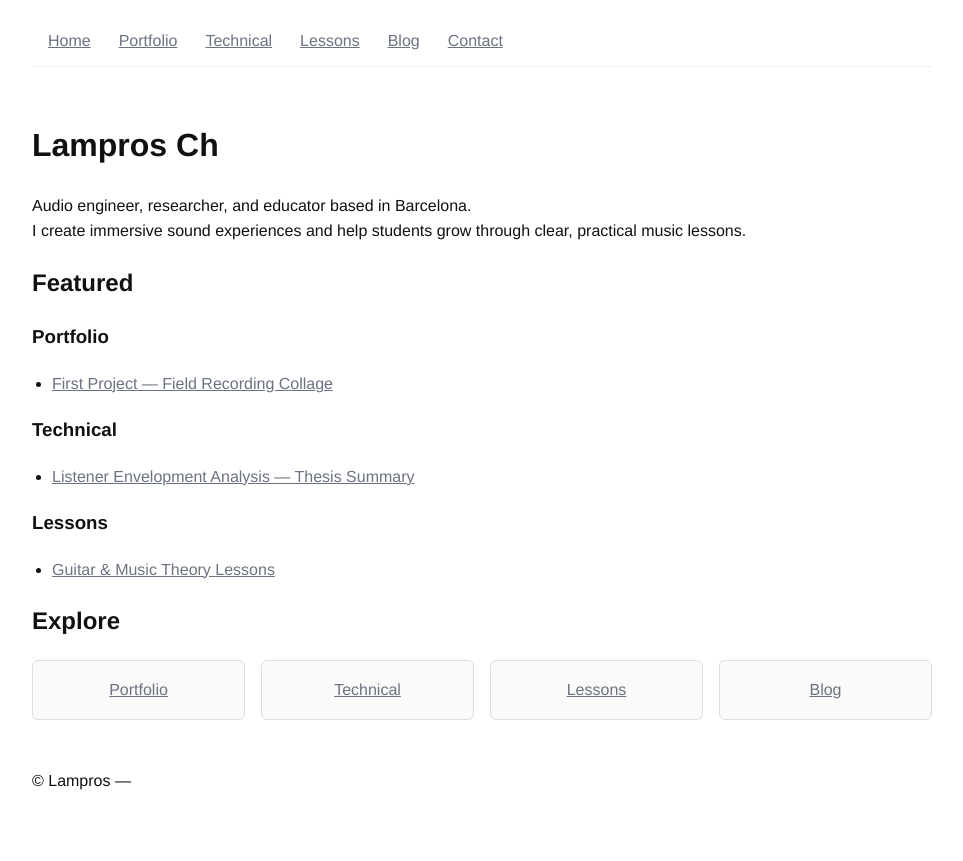
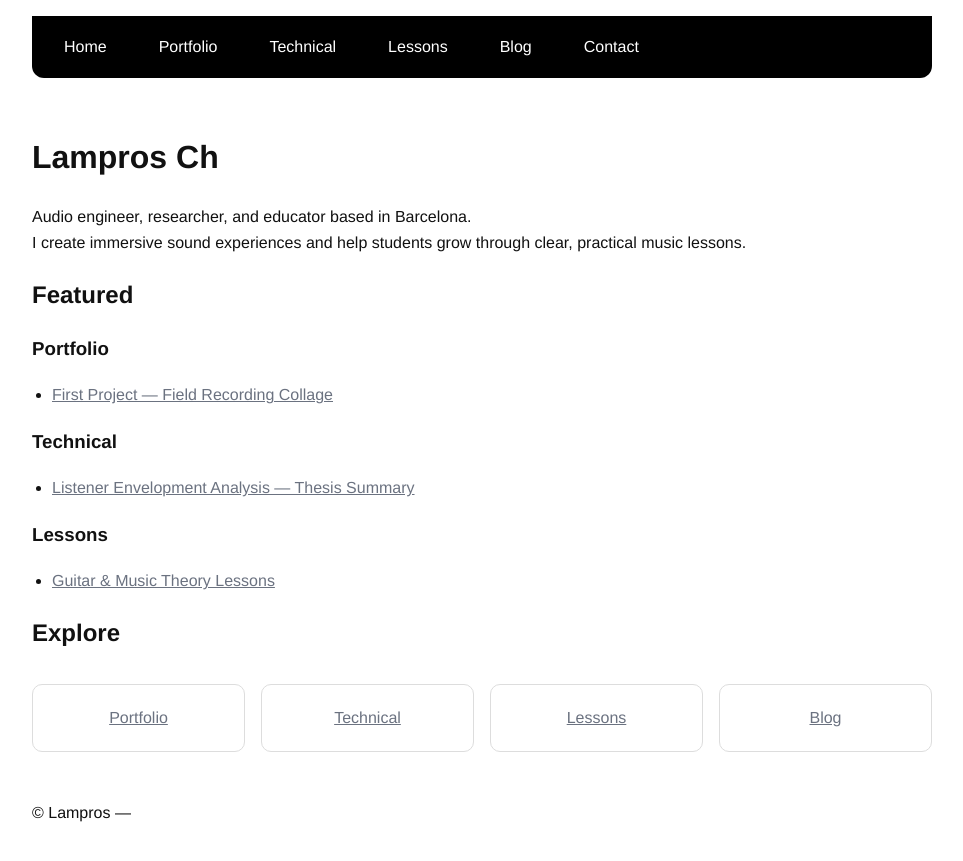
Before and after one commit to lamprosch/lamprosch.github.io, a Jekyll site: the page built from index.md, in a window 1280 px wide. Shown: the top 861 px of the page, without its empty margins (158-1121 px from the left). Built offline with Jekyll 4.4.1, drawn with Linux system fonts in a browser that asks for light colours.

Commit message:
style: refine homepage and add black rounded navbar

```diff
--- a/assets/css/main.css
+++ b/assets/css/main.css
@@ -44,39 +44,93 @@ nav a{margin-right:.75rem}
   z-index:1000;
 }
 
-/* Fixed navbar */
+/* --- NAVBAR --- */
 .navbar {
   position: sticky;
   top: 0;
-  background: #fff;
-  padding: .75rem 1rem;
-  border-bottom: 1px solid #eee;
+  z-index: 100;
   display: flex;
   gap: 1rem;
-  z-index: 100;
+  padding: .75rem 1.25rem;
+  background: #000;
+  border-radius: 0 0 12px 12px;
+  margin: 0 auto;
+  max-width: var(--max-width);
 }
 
-/* Section grid */
+.navbar a {
+  color: #fff;
+  text-decoration: none;
+  padding: .4rem .75rem;
+  border-radius: 6px;
+  transition: background .2s;
+}
+
+.navbar a:hover {
+  background: rgba(255,255,255,0.15);
+}
+
+/* --- HOMEPAGE HERO --- */
+.home-hero {
+  margin-top: 2rem;
+  padding: 2rem 1rem;
+  background: #f7f7f7;
+  border-radius: 12px;
+}
+
+.home-hero h1 {
+  margin-top: 0;
+  font-size: 2rem;
+}
+
+.home-hero p {
+  font-size: 1.1rem;
+  color: var(--muted);
+}
+
+/* --- FEATURED SECTION --- */
+.featured-section {
+  margin-top: 2.5rem;
+}
+
+.featured-section h2 {
+  margin-bottom: .5rem;
+}
+
+.featured-list {
+  list-style: none;
+  padding-left: 0;
+}
+
+.featured-list li {
+  margin-bottom: .5rem;
+}
+
+
+/* --- SECTION GRID (already exists, but let's refine it) --- */
 .section-grid {
   display: grid;
   grid-template-columns: repeat(auto-fit, minmax(180px, 1fr));
   gap: 1rem;
-  margin-top: 1rem;
+  margin-top: 2rem;
 }
 
 .section-card {
   display: block;
-  padding: 1rem;
+  padding: 1.25rem;
   border: 1px solid #ddd;
-  border-radius: 6px;
+  border-radius: 10px;
   text-align: center;
-  background: #fafafa;
-  transition: background .2s;
+  background: #fff;
+  transition: transform .2s, background .2s;
 }
 
 .section-card:hover {
   background: #f0f0f0;
+  transform: translateY(-3px);
 }
+
+
 
 /* Lesson form */
 .lesson-form {
```
